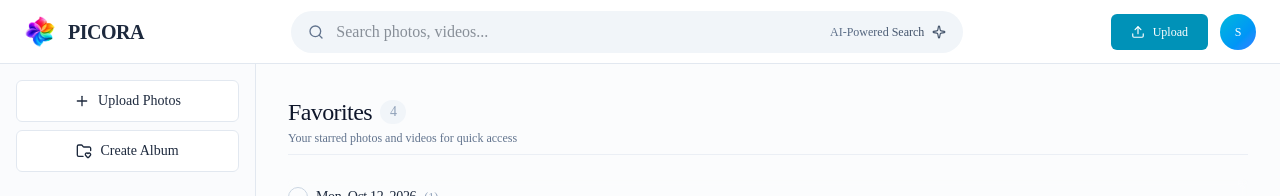
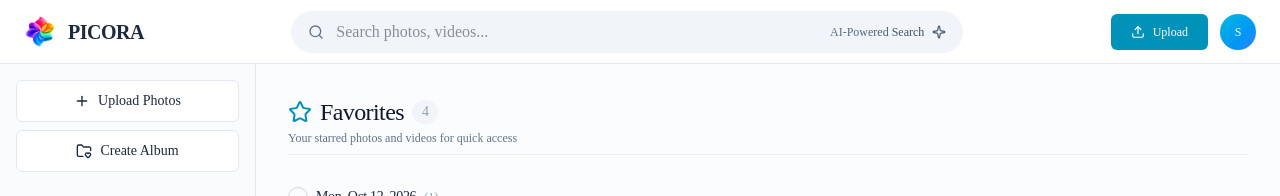
Before and after one commit to PrethigahShanmugarajah/Picora, a React (Vite) app in the folder Client/: page /favorites in a window 1280 px wide. Shown: the top 196 px of the page. Built offline with nearby package versions, Linux system fonts and the light colour scheme; a web font is replaced by a local one.

Commit message:
Integrate reusable page header into favorites page

```diff
--- a/Client/src/pages/Favorites/View/Favorites.jsx
+++ b/Client/src/pages/Favorites/View/Favorites.jsx
@@ -2,6 +2,8 @@
 import { useOutletContext } from "react-router-dom";
 import { useEffect, useState } from "react";
 import { DUMMY_MEDIA } from "../../../assets/assets";
+import PageHeader from "../../../components/PageHeader";
+import { StarIcon } from "lucide-react";
 import { TailSpin } from "react-loader-spinner";
 import PhotoGrid from "../../../components/Photos/PhotoGrid";
 import PhotoLightbox from "../../../components/Photos/PhotoLightbox";
@@ -42,7 +44,7 @@ const Favorites = () => {
   return (
     <div className="max-w-7xl mx-auto space-y-6">
       <div className="flex items-center justify-between pb-2 border-b border-slate-200/60">
-        <div>
+        {/* <div>
           <h2 className="text-2xl font-medium text-slate-900 tracking-tight flex items-center gap-2">
             Favorites
             {photos.length > 0 && (
@@ -55,7 +57,14 @@ const Favorites = () => {
           <p className="text-xs text-slate-500 mt-0.5">
             Your starred photos and videos for quick access
           </p>
-        </div>
+        </div> */}
+
+        <PageHeader
+          icon={StarIcon}
+          title="Favorites"
+          count={photos.length}
+          description="Your starred photos and videos for quick access"
+        />
       </div>
 
       {loading ? (
```
